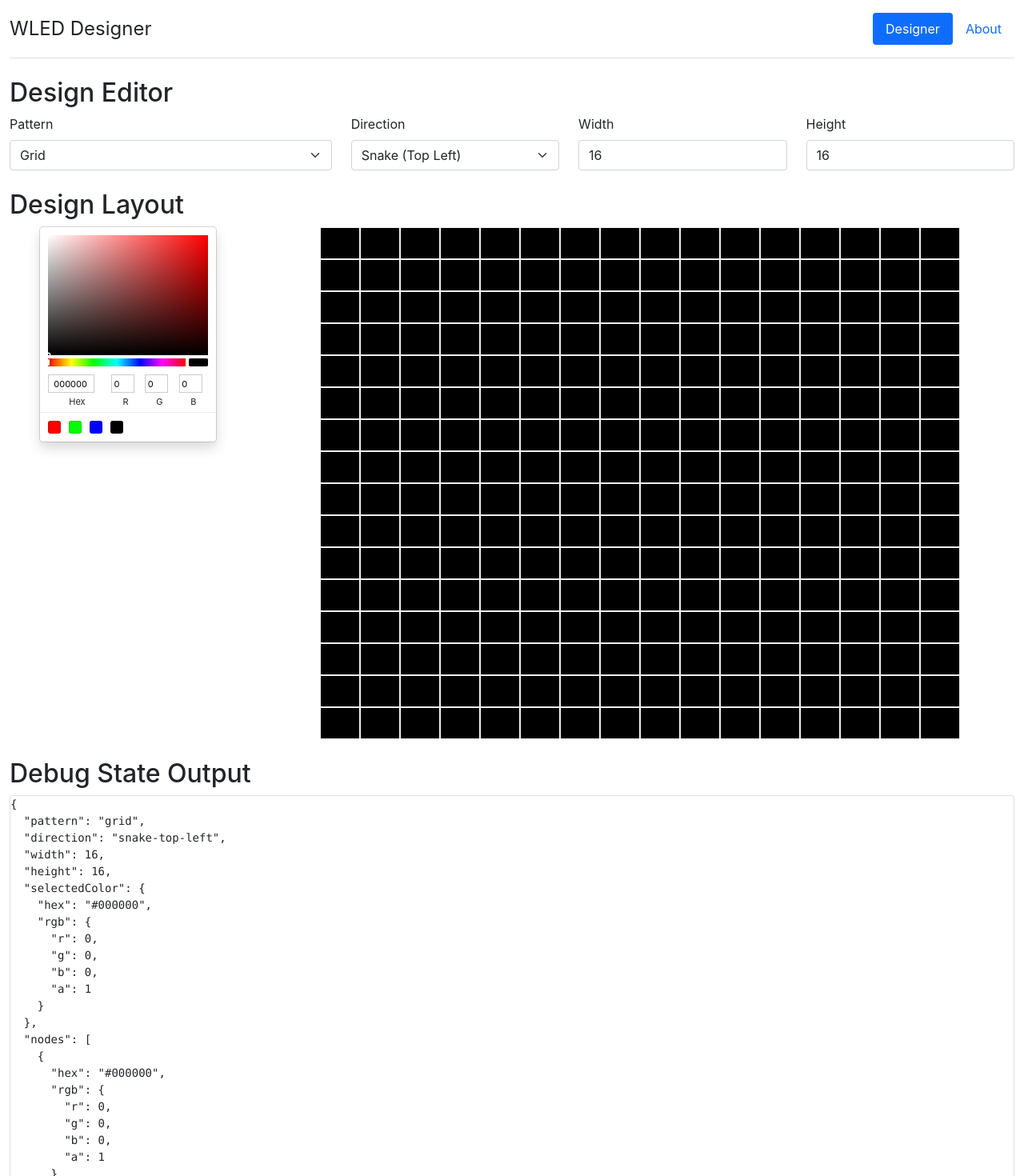
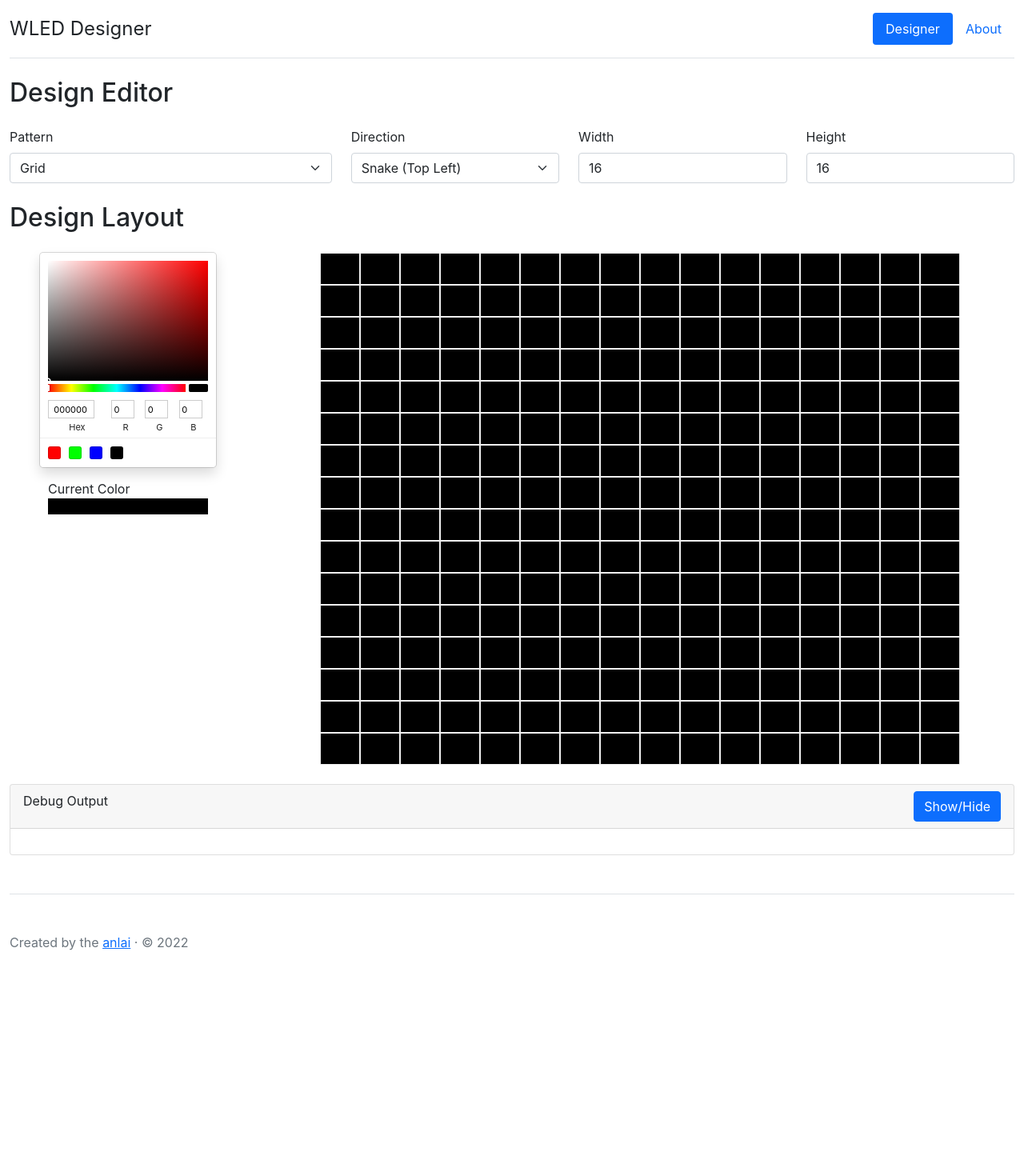
Before and after one commit to anlai/wled-designer, a React (Create React App) app: page / in a window 1280 px wide. Shown: the top 1470 px of the page at 80% size. After the commit the page ends 1238 px from the top, so only its background shows below. Built offline with nearby package versions, Linux system fonts and the light colour scheme.

Commit message:
collapsable card component + cleanup

```diff
--- /dev/null
+++ b/src/Components/CollapsableCard/CollapsableCard.jsx
@@ -0,0 +1,25 @@
+import React, { useState } from 'react';
+import { Card } from 'react-bootstrap';
+import Button from 'react-bootstrap/Button';
+import Collapse from 'react-bootstrap/Collapse';
+
+const CollapsableCard = ({header,children, className}) => {
+
+    const [open, setOpen] = useState(false);
+
+    return (<>
+        <Card className={className}>
+            <Card.Header className="d-flex justify-content-between">
+                {header}
+                <Button onClick={() => setOpen(!open)}>Show/Hide</Button>
+            </Card.Header>
+            <Card.Body>
+                <Collapse in={open}>
+                    {children}
+                </Collapse>
+            </Card.Body>
+        </Card>
+    </>);
+}
+
+export default CollapsableCard;
--- a/src/Components/Designer/Designer.jsx
+++ b/src/Components/Designer/Designer.jsx
@@ -5,6 +5,7 @@ import DesignLayout from '../DesignLayout/DesignLayout';
 import Row from 'react-bootstrap/Row';
 import Col from 'react-bootstrap/Col';
 import { SketchPicker } from 'react-color';
+import CollapsableCard from '../CollapsableCard/CollapsableCard';
 
 const Designer = () => {
 
@@ -69,23 +70,27 @@ const Designer = () => {
     }
 
     return (<>
-        <h2 className="mt-4">Design Editor</h2>
+        <h2 className="mt-4 mb-4">Design Editor</h2>
         <DesignEditor pattern={state.pattern} direction={state.direction} width={state.width} height={state.height} onChange={updateEditor}></DesignEditor>
 
-        <h2 className="mt-4">Design Layout</h2>
+        <h2 className="mt-4 mb-4">Design Layout</h2>
         <Row>
-            <Col className="col-md-3 color-picker">
+            <Col className="col-md-3">
                 <SketchPicker disableAlpha={true} color={state.selectedColor} presetColors={presetColors} onChange={updateColor}></SketchPicker>
+
+                <div style={{ margin: 'auto', width: '200px', paddingTop: '15px' }}>
+                    Current Color
+                    <div style={ {backgroundColor: state.selectedColor.hex, height: '20px', width: '100%' } }></div>
+                </div>
             </Col>
             <Col className="col-md-9">
                 <DesignLayout pattern={state.pattern} direction={state.direction} width={state.width} height={state.height} nodes={state.nodes} onLedClick={onLedNodeSelect}></DesignLayout>
             </Col>
         </Row>
 
-        <h2 className="mt-4">Debug State Output</h2>
-        <Card>
+        <CollapsableCard header="Debug Output" className="mt-4">
             <pre>{JSON.stringify(state,null, '  ')}</pre>
-        </Card>
+        </CollapsableCard>
     </>);
 
 }
--- a/src/Components/Layout/Layout.jsx
+++ b/src/Components/Layout/Layout.jsx
@@ -1,6 +1,7 @@
 import React from 'react';
 import Navbar from '../Navbar/Navbar';
 import { Outlet } from 'react-router-dom';
+import { Link } from "react-router-dom";
 
 const Layout = ({ children }) => {
 
@@ -16,7 +17,7 @@ const Layout = ({ children }) => {
       <main><Outlet></Outlet></main>
 
       <footer class="pt-5 my-5 text-muted border-top">
-          Created by the Bootstrap team &middot; &copy; 2022
+          Created by the <a href="https://github.com/anlai">anlai</a> &middot; &copy; 2022
       </footer>
     </>
   );
```
